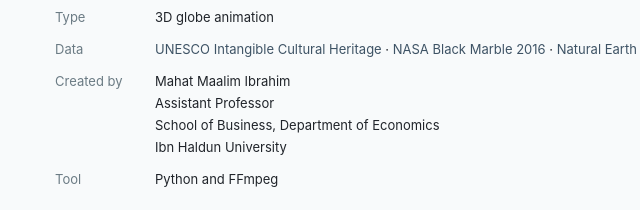
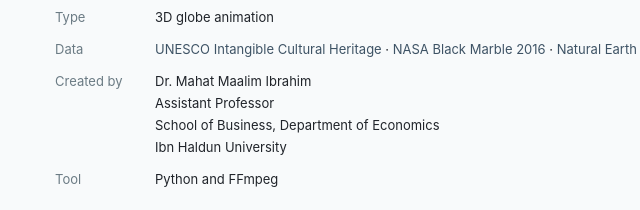
Before and after one commit to mahat25n/mahat25n.github.io, a plain HTML site: page maps/a-taste-of-earth/index.html in a window 1280 px wide. Shown: the part 4327-4537 px from the top of the page, 195-835 px from the left. Drawn offline with Linux system fonts and the light colour scheme.

Commit message:
Add Dr. to the Day 23 author credit

```diff
--- a/maps/a-taste-of-earth/index.html
+++ b/maps/a-taste-of-earth/index.html
@@ -38,7 +38,7 @@
 </div><dl>
 <div><dt>Type</dt><dd>3D globe animation</dd></div>
 <div><dt>Data</dt><dd><a href="https://ich.unesco.org/en/lists">UNESCO Intangible Cultural Heritage</a> · <a href="https://science.nasa.gov/earth/earth-observatory/earth-at-night/maps/">NASA Black Marble 2016</a> · <a href="https://www.naturalearthdata.com/downloads/">Natural Earth</a></dd></div>
-<div><dt>Created by</dt><dd>Mahat Maalim Ibrahim<br>Assistant Professor<br>School of Business, Department of Economics<br>Ibn Haldun University</dd></div>
+<div><dt>Created by</dt><dd>Dr. Mahat Maalim Ibrahim<br>Assistant Professor<br>School of Business, Department of Economics<br>Ibn Haldun University</dd></div>
 <div><dt>Tool</dt><dd>Python and FFmpeg</dd></div>
 </dl><a class="download-map" href="/assets/maps/a-taste-of-earth.mp4" download>Download animation ↓</a></section>
 <nav class="post-pagination" aria-label="Browse maps"><a href="/maps/africa-in-projection-animation/">← Africa in Projection (animation)</a></nav>
```
